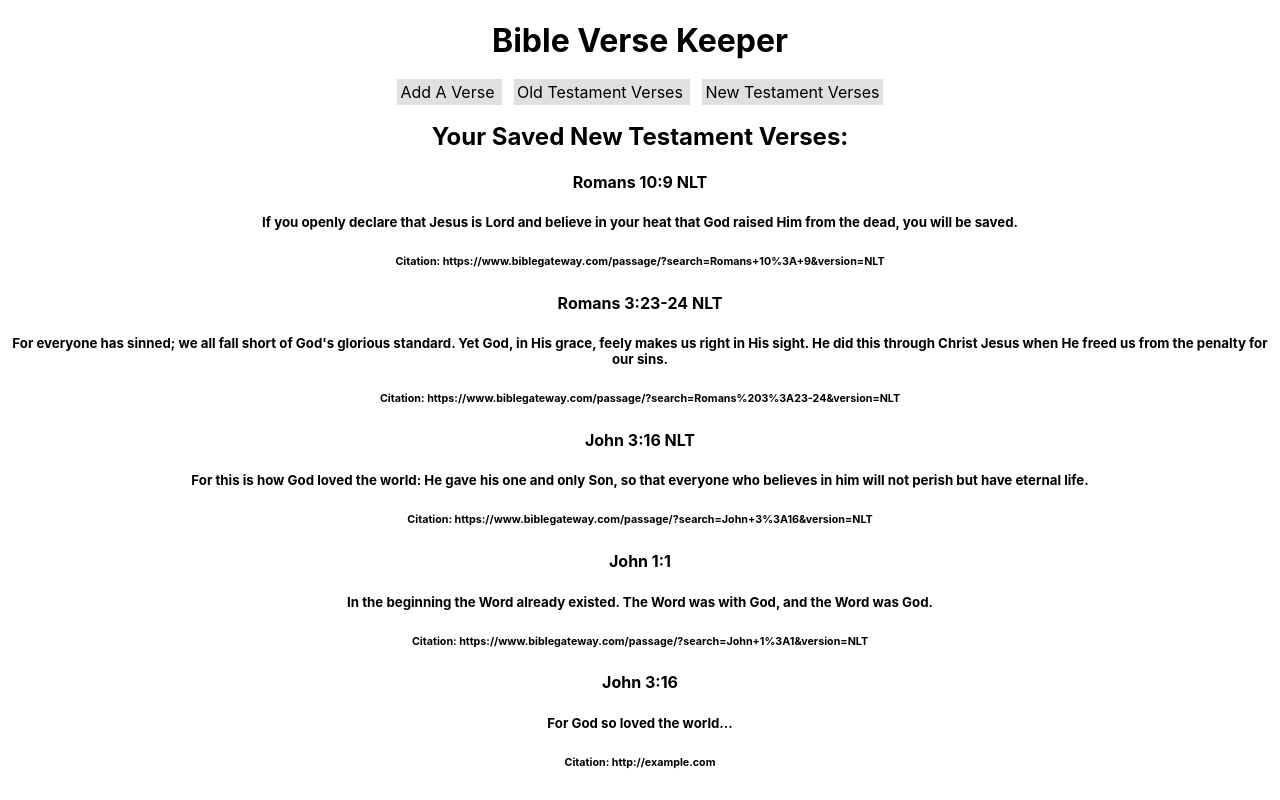
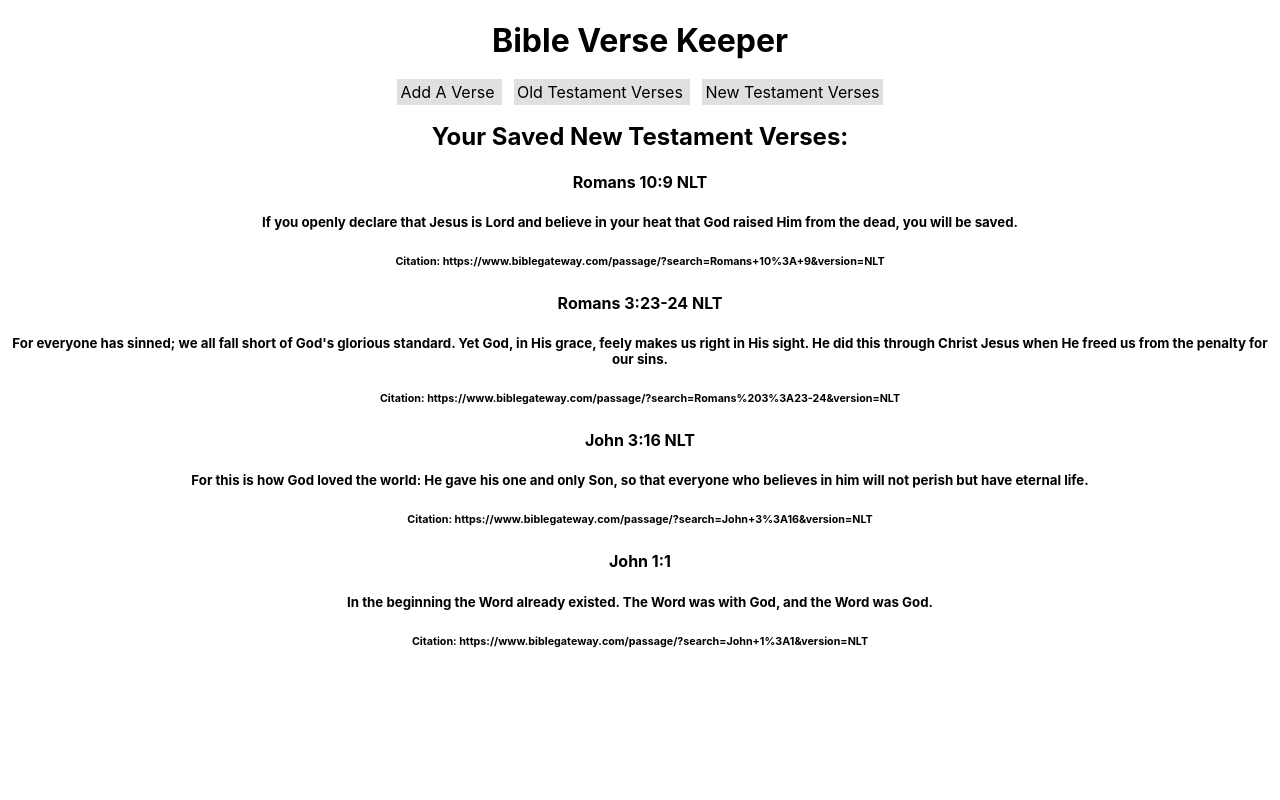
Before and after one commit to DeborahKurz/phase-2-project, a React (Create React App) app: page /newtestament in a window 1280 px wide. Built offline with nearby package versions, Linux system fonts and the light colour scheme; data requests are answered from the project's data file.

Commit message:
Cleaned up code, removed extra {Outlet}s, added title

```diff
--- a/db.json
+++ b/db.json
@@ -62,13 +62,6 @@
       "verse": "In the beginning God created the heavens and the earth.",
       "url": "https://www.biblegateway.com/passage/?search=Genesis+1%3A1&version=NLT",
       "id": 9
-    },
-    {
-      "testament": "New",
-      "reference": "John 3:16",
-      "verse": "For God so loved the world...",
-      "url": "http://example.com",
-      "id": 10
     }
   ]
 }
--- a/public/index.html
+++ b/public/index.html
@@ -24,7 +24,7 @@
       work correctly both with client-side routing and a non-root public URL.
       Learn how to configure a non-root public URL by running `npm run build`.
     -->
-    <title>React App</title>
+    <title>Deb's Phase-2 Project</title>
   </head>
   <body>
     <noscript>You need to enable JavaScript to run this app.</noscript>
--- a/src/App.css
+++ b/src/App.css
@@ -11,11 +11,6 @@
   color: rgb(0, 0, 0);
 }
 
-/* .nav-current{
-  background: black;
-  color: white;
-} */
-
 .form{
   margin: 10px;
   width: 700px;
--- a/src/App.js
+++ b/src/App.js
@@ -1,7 +1,7 @@
 import './App.css';
 import React, {useState, useEffect} from "react";
+import {Outlet} from "react-router-dom";
 import NavBar from "./NavBar.js";
-import {Outlet} from "react-router-dom";
 
 function App() {
   const [versesArray, setVersesArray] = useState([]);
--- a/src/ErrorPage.js
+++ b/src/ErrorPage.js
@@ -1,5 +1,5 @@
+import {useRouteError} from "react-router-dom";
 import NavBar from "./NavBar";
-import {useRouteError} from "react-router-dom";
 import './App.css';
 
 function ErrorPage(){
--- a/src/Form.js
+++ b/src/Form.js
@@ -1,14 +1,14 @@
 import React, {useState} from "react";
-import {Outlet, useOutletContext} from "react-router-dom";
+import {useOutletContext} from "react-router-dom";
 import './App.css';
 
 function Form(){
-    const {addVerse, versesArray} = useOutletContext();
+    const {addVerse,} = useOutletContext();
 
-    const [testament, setTestament] = useState("");
-    const [reference, setReference] = useState("");
-    const [verse, setVerse] = useState("");
-    const [url, setUrl] = useState("");
+            const [testament, setTestament] = useState("");
+            const [reference, setReference] = useState("");
+            const [verse, setVerse] = useState("");
+            const [url, setUrl] = useState("");
 
     function handleSubmit(e){
         e.preventDefault();
@@ -52,7 +52,6 @@ function Form(){
                 <br></br>
                 <button>Add My Verse!</button>
             </form>
-            <Outlet />
         </div>
     )
 }
--- a/src/NewTestament.js
+++ b/src/NewTestament.js
@@ -1,9 +1,8 @@
-import React from "react";
-import {Outlet, useOutletContext} from "react-router-dom";
+import {useOutletContext} from "react-router-dom";
 import VerseCard from "./VerseCard.js";
 
 function NewTestament(){
-    const {addVerse, versesArray} = useOutletContext();
+    const {versesArray} = useOutletContext();
 
     const verses = versesArray.filter((verse) => verse.testament.toLowerCase() === "new");
 
@@ -15,7 +14,6 @@ function NewTestament(){
                     <VerseCard key={verse.id} verse={verse}/>
                 ))}
             </main>
-            <Outlet />
         </div>
     )
 }
--- a/src/OldTestament.js
+++ b/src/OldTestament.js
@@ -1,9 +1,8 @@
-import React from "react";
-import {Outlet, useOutletContext} from "react-router-dom";
+import {useOutletContext} from "react-router-dom";
 import VerseCard from "./VerseCard.js";
 
 function OldTestament(){
-    const {addVerse, versesArray} = useOutletContext();
+    const {versesArray} = useOutletContext();
 
     const verses = versesArray.filter((verse) => verse.testament.toLowerCase() === "old");
 
@@ -15,7 +14,6 @@ function OldTestament(){
                     <VerseCard key={verse.id} verse={verse}/>
                 ))}
             </main>
-            <Outlet />
         </div>
     )
 }
--- a/src/index.js
+++ b/src/index.js
@@ -1,7 +1,7 @@
 import React from 'react';
 import ReactDOM from 'react-dom/client';
 import './index.css';
-import reportWebVitals from './reportWebVitals';
+// import reportWebVitals from './reportWebVitals';
 
 import {createBrowserRouter, RouterProvider} from "react-router-dom";
 import routes from "./routes.js";
@@ -14,4 +14,4 @@ root.render(<RouterProvider router={router} />);
 // If you want to start measuring performance in your app, pass a function
 // to log results (for example: reportWebVitals(console.log))
 // or send to an analytics endpoint. Learn more: https://bit.ly/CRA-vitals
-reportWebVitals();
+// reportWebVitals();
```
Also changed, not shown: 1 other file (tests, documents, lock files or other folders).
